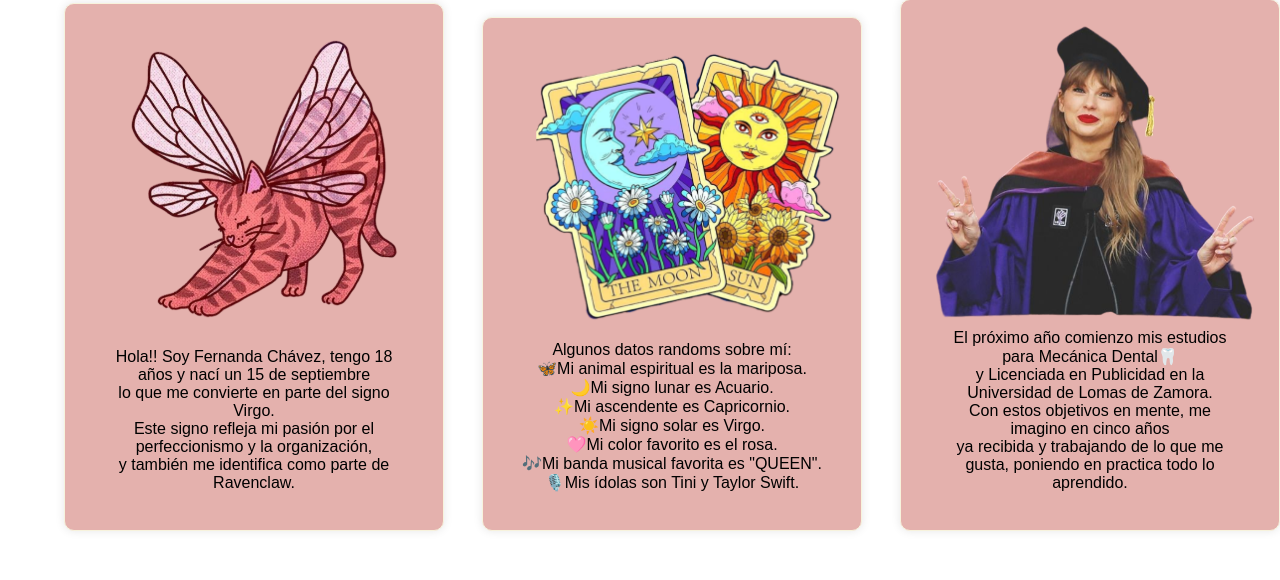
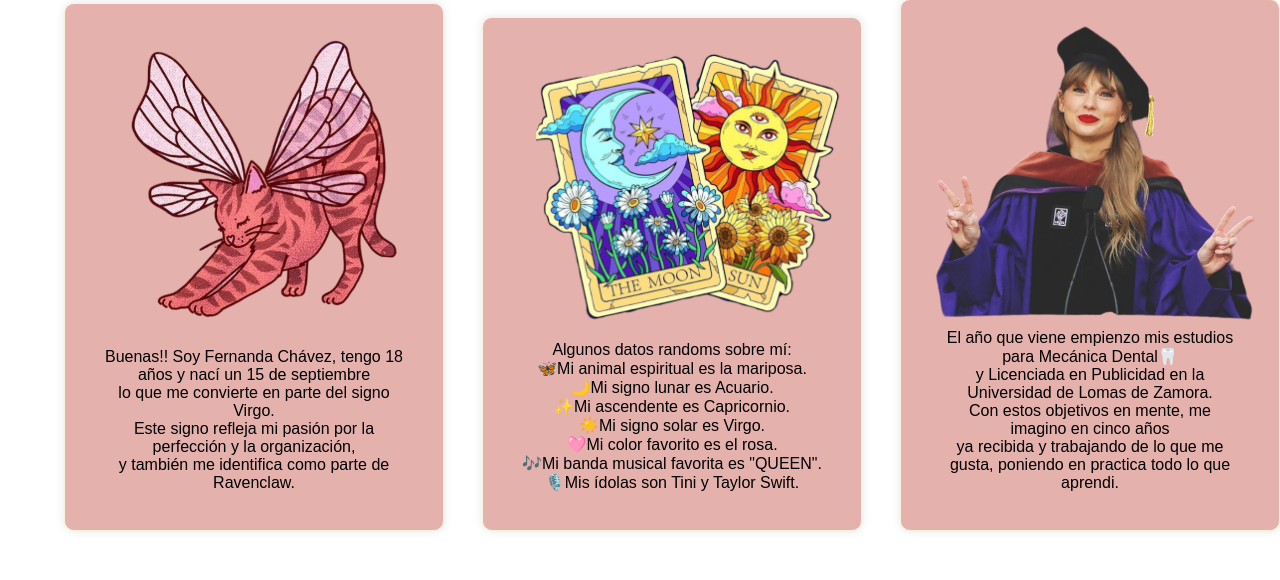
Before and after one commit to ferchavez17/PaginaWeb-Agosto, a Django app: page /nosotros/ in a window 1280 px wide. Shown: the part 97-677 px from the top of the page. Run offline with Django 5.2, Linux system fonts and the light colour scheme.

Commit message:
Actualizar Nosotros.html

```diff
--- a/Proyecto/App/templates/Pages/Nosotros.html
+++ b/Proyecto/App/templates/Pages/Nosotros.html
@@ -25,9 +25,9 @@
   <div class="tarjeta-presentacion">
     <img src="{% static 'img/mariposa.png' %}" alt="Tu imagen" class="imagen-presentacion">
     <p class="texto-presentacion">
-        Hola!! Soy Fernanda Chávez, tengo 18 años y nací un 15 de septiembre
+        Buenas!! Soy Fernanda Chávez, tengo 18 años y nací un 15 de septiembre
     <br>lo que me convierte en parte del signo Virgo.
-      <br>Este signo refleja mi pasión por el perfeccionismo y la organización,
+      <br>Este signo refleja mi pasión por la perfección y la organización,
       <br>y también me identifica como parte de Ravenclaw.
 
     </p>
@@ -49,10 +49,10 @@
   <div class="tarjeta-presentacion">
     <img src="{% static 'img/taylor2.png' %}" alt="Tu imagen" class="imagen-presentacion3">
     <p class="texto-presentacion">
-      <br>El próximo año comienzo mis estudios para Mecánica Dental🦷
+      <br>El año que viene empienzo mis estudios para Mecánica Dental🦷
       <br>y Licenciada en Publicidad en la Universidad de Lomas de Zamora.
       <br>Con estos objetivos en mente, me imagino en cinco años
-      <br>ya recibida y trabajando de lo que me gusta, poniendo en practica todo lo aprendido.
+      <br>ya recibida y trabajando de lo que me gusta, poniendo en practica todo lo que aprendi.
     </p>
   </div>
   <div id="images">
```
